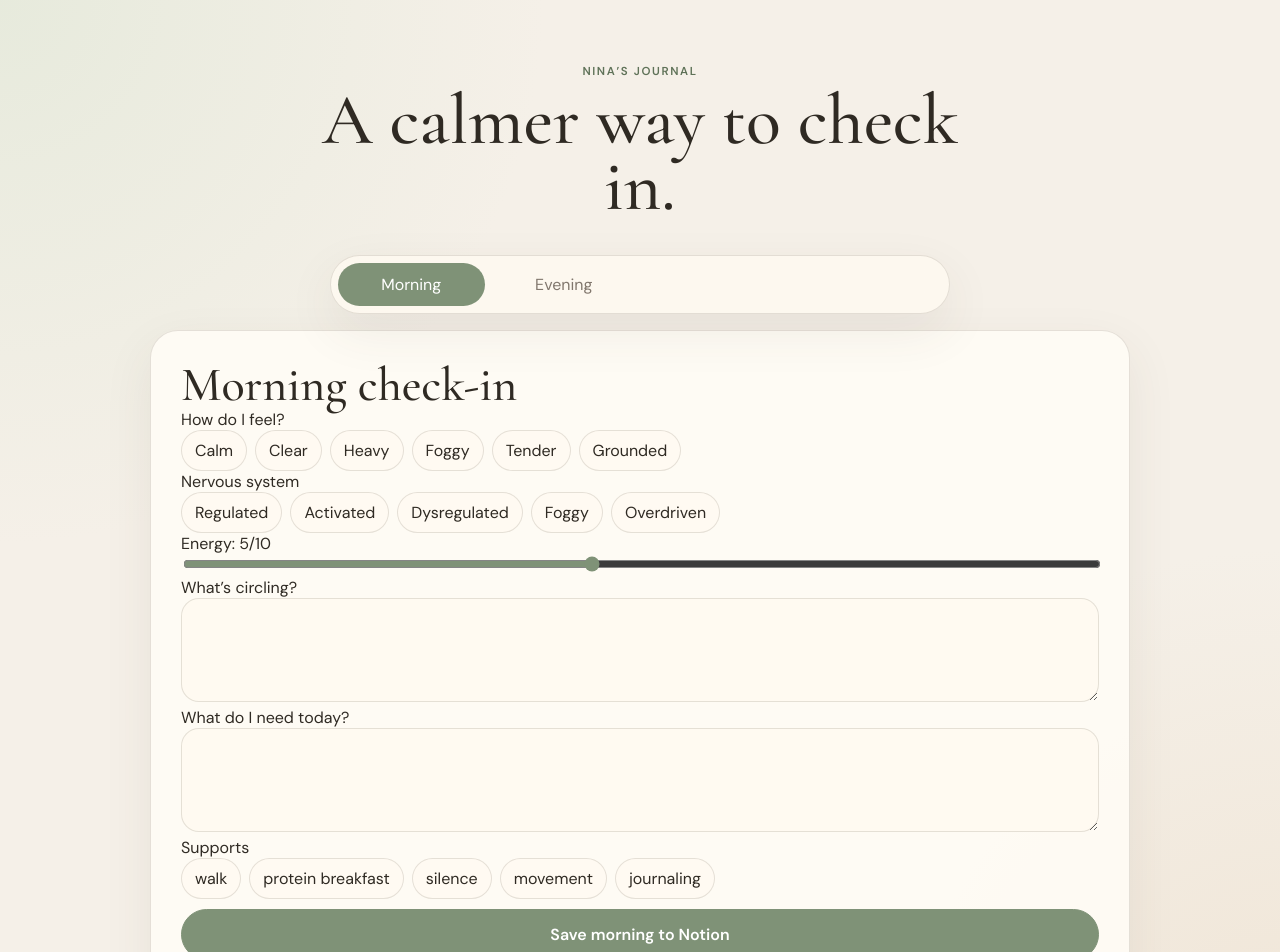
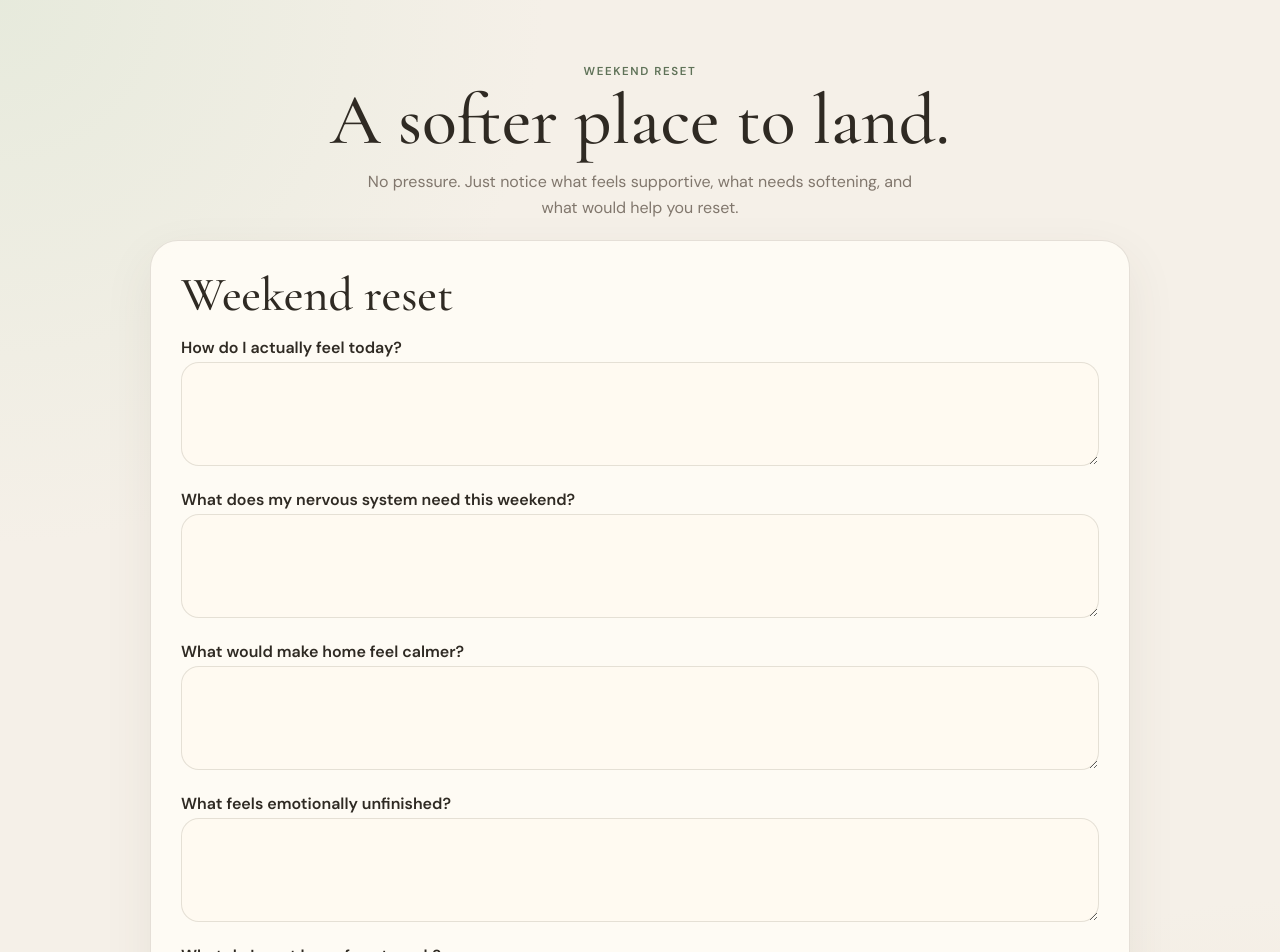
Before and after one commit to nina-1983/notion-linked-journal, a Next.js app in the folder notion-linked-journal/: page / in a window 1280 px wide. Shown: the top 952 px of the page. Built offline with nearby package versions, Linux system fonts and the light colour scheme.

Commit message:
Update page.jsx

```diff
--- a/notion-linked-journal/app/page.jsx
+++ b/notion-linked-journal/app/page.jsx
@@ -1,87 +1,57 @@
 "use client";
 
 import { useState } from "react";
-
-const moods = ["Calm", "Clear", "Heavy", "Foggy", "Tender", "Grounded"];
-const states = ["Regulated", "Activated", "Dysregulated", "Foggy", "Overdriven"];
-const supports = ["walk", "protein breakfast", "silence", "movement", "journaling"];
 
 function todayIso() {
   return new Date().toISOString().slice(0, 10);
 }
 
-function PillGroup({ options, value, onChange }) {
-  return (
-    <div className="pills">
-      {options.map((option) => (
-        <button
-          key={option}
-          type="button"
-          className={value === option ? "pill active" : "pill"}
-          onClick={() => onChange(option)}
-        >
-          {option}
-        </button>
-      ))}
-    </div>
-  );
+function isWeekend() {
+  const day = new Date().getDay();
+  return day === 0 || day === 6;
 }
 
-function MultiPills({ options, values, onChange }) {
-  function toggle(option) {
-    if (values.includes(option)) {
-      onChange(values.filter((x) => x !== option));
-    } else {
-      onChange([...values, option]);
-    }
+const today = todayIso();
+const weekendMode = isWeekend();
+
+export default function Home() {
+  const [mode, setMode] = useState("Morning");
+  const [message, setMessage] = useState("");
+
+  const [entry, setEntry] = useState({
+    entryType: weekendMode ? "Weekend" : "Morning",
+    date: today,
+    mood: "",
+    energyLevel: 5,
+    nervousSystemState: "",
+    emotionalReflection: "",
+    openLoops: "",
+    homeReflection: "",
+    businessReflection: "",
+    moneyReflection: "",
+    identityReflection: "",
+    eveningReflection: "",
+    whatWorked: "",
+    whatFeltHeavy: "",
+    carryForward: "",
+  });
+
+  function update(field, value) {
+    setEntry((prev) => ({
+      ...prev,
+      [field]: value,
+    }));
   }
 
-  return (
-    <div className="pills">
-      {options.map((option) => (
-        <button
-          key={option}
-          type="button"
-          className={values.includes(option) ? "pill active" : "pill"}
-          onClick={() => toggle(option)}
-        >
-          {option}
-        </button>
-      ))}
-    </div>
-  );
+  function switchMode(nextMode) {
+    setMode(nextMode);
+    setEntry((prev) => ({
+      ...prev,
+      entryType: nextMode,
+    }));
   }
 
-export default function Home() {
-  const [tab, setTab] = useState("morning");
-  const [message, setMessage] = useState("");
-
-  const [morning, setMorning] = useState({
-    entryType: "Morning",
-    date: todayIso(),
-    mood: "",
-    nervousSystemState: "",
-    energyLevel: 5,
-    emotionalReflection: "",
-    openLoops: "",
-    carryForward: "",
-    whatHelped: [],
-  });
-
-  const [evening, setEvening] = useState({
-    entryType: "Evening",
-    date: todayIso(),
-    mood: "",
-    nervousSystemState: "",
-    energyLevel: 5,
-    whatWorked: "",
-    whatFeltHeavy: "",
-    eveningReflection: "",
-    carryForward: "",
-    whatHelped: [],
-  });
-
-  async function saveEntry(data) {
+  async function saveEntry() {
     setMessage("Saving to Notion...");
 
     const res = await fetch("/api/journal/create", {
@@ -89,7 +59,7 @@ export default function Home() {
       headers: {
         "Content-Type": "application/json",
       },
-      body: JSON.stringify(data),
+      body: JSON.stringify(entry),
     });
 
     if (res.ok) {
@@ -102,155 +72,216 @@ export default function Home() {
   return (
     <main className="wrap">
       <section className="hero">
-        <p className="eyebrow">Nina’s Journal</p>
-        <h1>A calmer way to check in.</h1>
+        <p className="eyebrow">
+          {weekendMode ? "Weekend Reset" : "Nina’s Journal"}
+        </p>
+
+        <h1>
+          {weekendMode
+            ? "A softer place to land."
+            : "A calmer way to check in."}
+        </h1>
+
+        <p>
+          {weekendMode
+            ? "No pressure. Just notice what feels supportive, what needs softening, and what would help you reset."
+            : "A simple reflection space for clarity, calm, regulation and aligned growth."}
+        </p>
       </section>
 
+      {!weekendMode && (
         <nav className="tabs">
-        <button className={tab === "morning" ? "active" : ""} onClick={() => setTab("morning")}>
+          <button
+            className={mode === "Morning" ? "active" : ""}
+            onClick={() => switchMode("Morning")}
+          >
             Morning
           </button>
 
-        <button className={tab === "evening" ? "active" : ""} onClick={() => setTab("evening")}>
+          <button
+            className={mode === "Evening" ? "active" : ""}
+            onClick={() => switchMode("Evening")}
+          >
             Evening
           </button>
         </nav>
+      )}
 
-      {message ? <div className="notice">{message}</div> : null}
+      {message && <div className="notice">{message}</div>}
 
-      {tab === "morning" ? (
       <section className="panel">
+        {weekendMode ? (
+          <>
+            <h2>Weekend reset</h2>
+
+            <Field label="How do I actually feel today?">
+              <textarea
+                value={entry.emotionalReflection}
+                onChange={(e) =>
+                  update("emotionalReflection", e.target.value)
+                }
+              />
+            </Field>
+
+            <Field label="What does my nervous system need this weekend?">
+              <textarea
+                value={entry.nervousSystemState}
+                onChange={(e) =>
+                  update("nervousSystemState", e.target.value)
+                }
+              />
+            </Field>
+
+            <Field label="What would make home feel calmer?">
+              <textarea
+                value={entry.homeReflection}
+                onChange={(e) =>
+                  update("homeReflection", e.target.value)
+                }
+              />
+            </Field>
+
+            <Field label="What feels emotionally unfinished?">
+              <textarea
+                value={entry.openLoops}
+                onChange={(e) => update("openLoops", e.target.value)}
+              />
+            </Field>
+
+            <Field label="What do I want less of next week?">
+              <textarea
+                value={entry.whatFeltHeavy}
+                onChange={(e) =>
+                  update("whatFeltHeavy", e.target.value)
+                }
+              />
+            </Field>
+
+            <Field label="What would support me properly this week?">
+              <textarea
+                value={entry.carryForward}
+                onChange={(e) =>
+                  update("carryForward", e.target.value)
+                }
+              />
+            </Field>
+
+            <button className="save" onClick={saveEntry}>
+              Save weekend reset to Notion
+            </button>
+          </>
+        ) : mode === "Morning" ? (
+          <>
             <h2>Morning check-in</h2>
 
-          <label>
-            <span>How do I feel?</span>
-            <PillGroup
-              options={moods}
-              value={morning.mood}
-              onChange={(v) => setMorning({ ...morning, mood: v })}
+            <Field label="How do I actually feel today?">
+              <textarea
+                value={entry.emotionalReflection}
+                onChange={(e) =>
+                  update("emotionalReflection", e.target.value)
+                }
               />
-          </label>
+            </Field>
 
-          <label>
-            <span>Nervous system</span>
-            <PillGroup
-              options={states}
-              value={morning.nervousSystemState}
-              onChange={(v) => setMorning({ ...morning, nervousSystemState: v })}
+            <Field label="What feels heavy right now?">
+              <textarea
+                value={entry.whatFeltHeavy}
+                onChange={(e) =>
+                  update("whatFeltHeavy", e.target.value)
+                }
               />
-          </label>
+            </Field>
 
-          <label>
-            <span>Energy: {morning.energyLevel}/10</span>
+            <Field label="What feels supportive right now?">
+              <textarea
+                value={entry.whatWorked}
+                onChange={(e) => update("whatWorked", e.target.value)}
+              />
+            </Field>
+
+            <Field label="What do I need most today?">
+              <textarea
+                value={entry.carryForward}
+                onChange={(e) =>
+                  update("carryForward", e.target.value)
+                }
+              />
+            </Field>
+
+            <Field label={`Energy level: ${entry.energyLevel}/10`}>
               <input
                 type="range"
                 min="1"
                 max="10"
-              value={morning.energyLevel}
-              onChange={(e) => setMorning({ ...morning, energyLevel: e.target.value })}
+                value={entry.energyLevel}
+                onChange={(e) => update("energyLevel", e.target.value)}
               />
-          </label>
+            </Field>
 
-          <label>
-            <span>What’s circling?</span>
-            <textarea
-              value={morning.openLoops}
-              onChange={(e) => setMorning({ ...morning, openLoops: e.target.value })}
-            />
-          </label>
-
-          <label>
-            <span>What do I need today?</span>
-            <textarea
-              value={morning.emotionalReflection}
-              onChange={(e) => setMorning({ ...morning, emotionalReflection: e.target.value })}
-            />
-          </label>
-
-          <label>
-            <span>Supports</span>
-            <MultiPills
-              options={supports}
-              values={morning.whatHelped}
-              onChange={(v) => setMorning({ ...morning, whatHelped: v })}
-            />
-          </label>
-
-          <button className="save" onClick={() => saveEntry(morning)}>
+            <button className="save" onClick={saveEntry}>
               Save morning to Notion
             </button>
-        </section>
+          </>
         ) : (
-        <section className="panel">
+          <>
             <h2>Evening reflection</h2>
 
-          <label>
-            <span>How do I feel now?</span>
-            <PillGroup
-              options={moods}
-              value={evening.mood}
-              onChange={(v) => setEvening({ ...evening, mood: v })}
+            <Field label="What worked today?">
+              <textarea
+                value={entry.whatWorked}
+                onChange={(e) => update("whatWorked", e.target.value)}
               />
-          </label>
+            </Field>
 
-          <label>
-            <span>Nervous system</span>
-            <PillGroup
-              options={states}
-              value={evening.nervousSystemState}
-              onChange={(v) => setEvening({ ...evening, nervousSystemState: v })}
+            <Field label="What felt hard today?">
+              <textarea
+                value={entry.whatFeltHeavy}
+                onChange={(e) =>
+                  update("whatFeltHeavy", e.target.value)
+                }
               />
-          </label>
+            </Field>
 
-          <label>
-            <span>Energy: {evening.energyLevel}/10</span>
-            <input
-              type="range"
-              min="1"
-              max="10"
-              value={evening.energyLevel}
-              onChange={(e) => setEvening({ ...evening, energyLevel: e.target.value })}
+            <Field label="What drained me?">
+              <textarea
+                value={entry.openLoops}
+                onChange={(e) => update("openLoops", e.target.value)}
               />
-          </label>
+            </Field>
 
-          <label>
-            <span>What worked?</span>
+            <Field label="What regulated me?">
               <textarea
-              value={evening.whatWorked}
-              onChange={(e) => setEvening({ ...evening, whatWorked: e.target.value })}
+                value={entry.eveningReflection}
+                onChange={(e) =>
+                  update("eveningReflection", e.target.value)
+                }
               />
-          </label>
+            </Field>
 
-          <label>
-            <span>What felt heavy?</span>
+            <Field label="What needs carrying forward?">
               <textarea
-              value={evening.whatFeltHeavy}
-              onChange={(e) => setEvening({ ...evening, whatFeltHeavy: e.target.value })}
+                value={entry.carryForward}
+                onChange={(e) =>
+                  update("carryForward", e.target.value)
+                }
               />
-          </label>
+            </Field>
 
-          <label>
-            <span>What needs carrying forward?</span>
-            <textarea
-              value={evening.carryForward}
-              onChange={(e) => setEvening({ ...evening, carryForward: e.target.value })}
-            />
-          </label>
-
-          <label>
-            <span>Supports</span>
-            <MultiPills
-              options={supports}
-              values={evening.whatHelped}
-              onChange={(v) => setEvening({ ...evening, whatHelped: v })}
-            />
-          </label>
-
-          <button className="save" onClick={() => saveEntry(evening)}>
+            <button className="save" onClick={saveEntry}>
               Save evening to Notion
             </button>
+          </>
+        )}
       </section>
-      )}
     </main>
   );
 }
+
+function Field({ label, children }) {
+  return (
+    <label className="field">
+      <span>{label}</span>
+      {children}
+    </label>
+  );
+}
```
Lines whose indentation alone changed are shown as unchanged.
